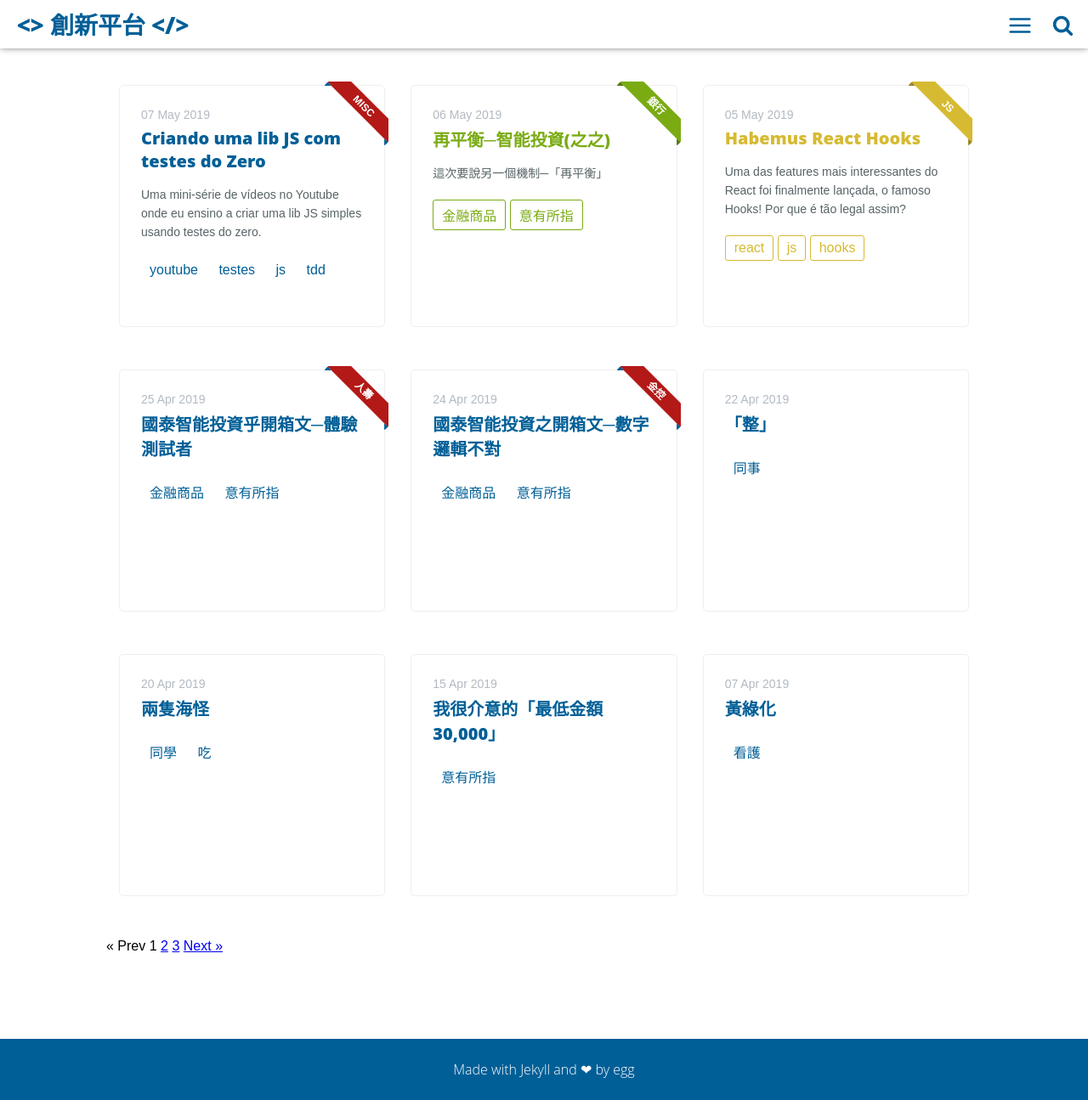
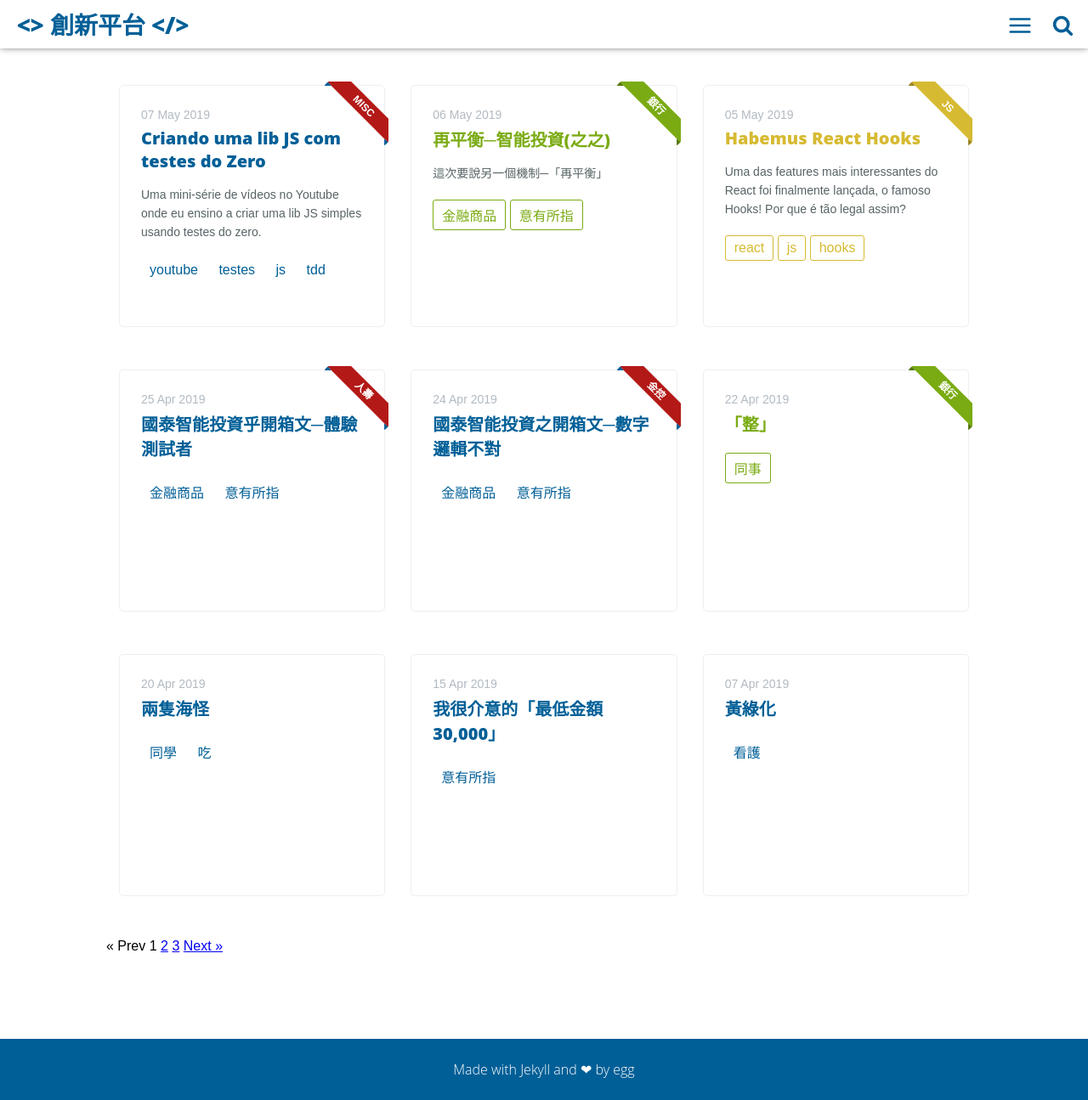
Before and after one commit to doltegg/cj, a Jekyll site: the page built from index.html, in a window 1280 px wide and 1295 px high. Shown: the whole window at 85% size. Built offline with Jekyll 4.4.1, drawn with Linux system fonts in a browser that asks for light colours; nearby versions of some CDN libraries; library files that are not in the unit come from our copies; the list of posts is cut into pages by our own code.

Commit message:
Update 2019-04-22-excatly.md

```diff
--- a/_posts/2019-04-22-excatly.md
+++ b/_posts/2019-04-22-excatly.md
@@ -2,6 +2,7 @@
 layout: post
 title: 「整」
 date: 2019-04-22 21:38:11 +0000
+main-class: '銀行'
 category: 說
 tags: [同事]
 ---
```
